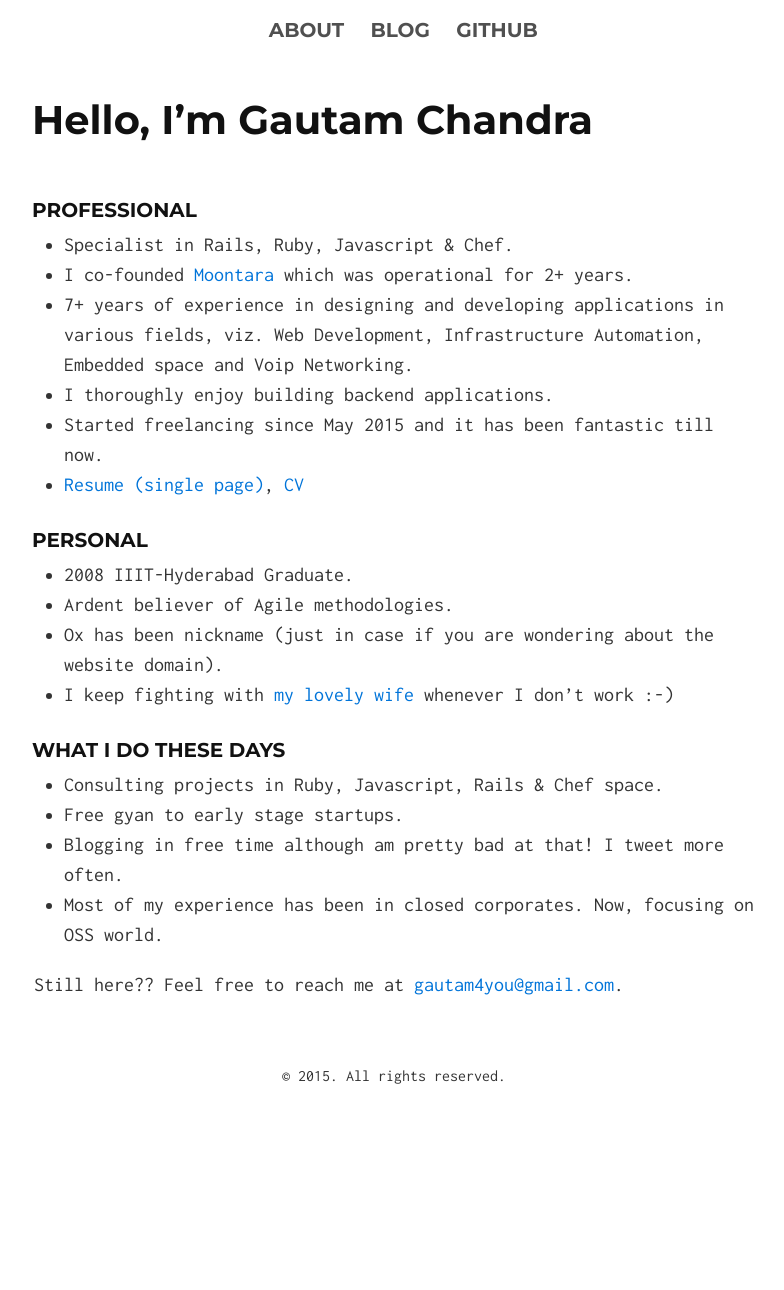
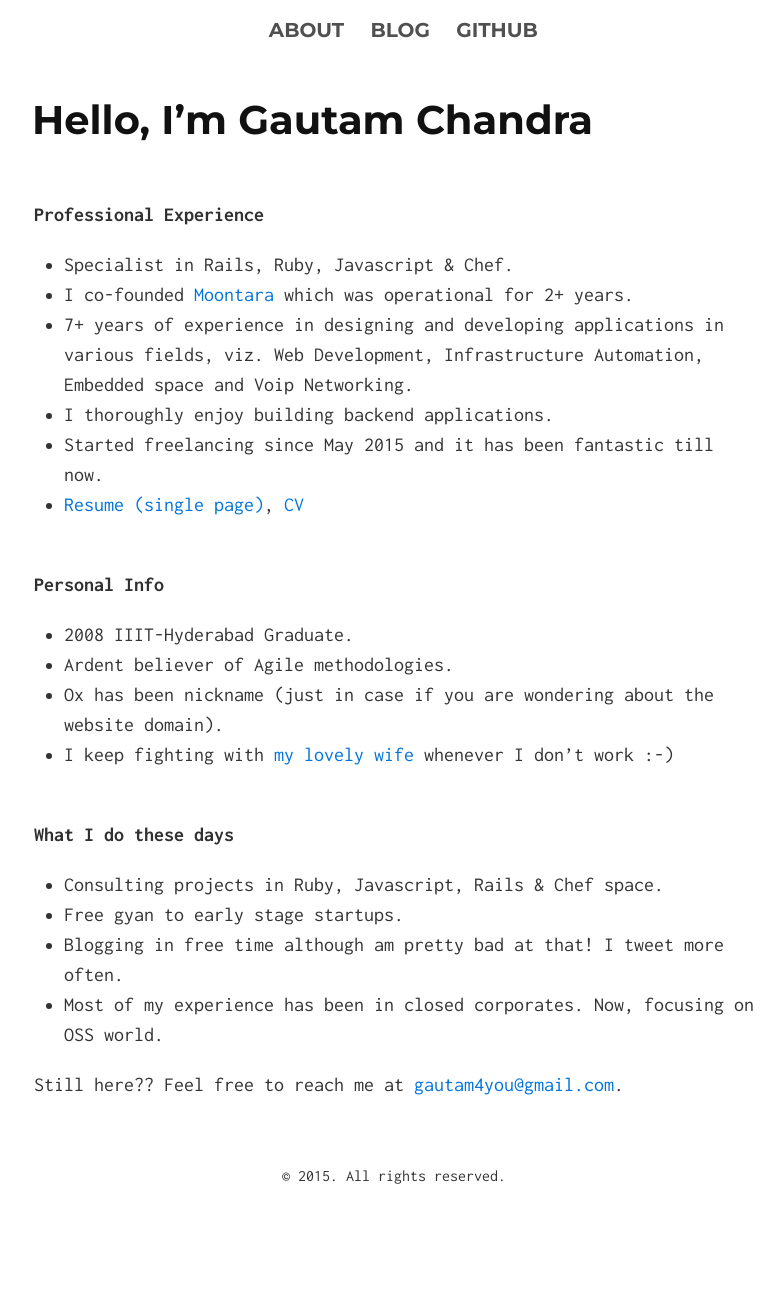
Before and after one commit to dhunnapotha/myblog, a Jekyll site: the page built from index.md, in a window 1280 px wide. Shown: the whole page, without its empty margins (246-1030 px from the left). Built offline with Jekyll 4.4.1, drawn with Linux system fonts in a browser that asks for light colours; before the commit the page ends 1190 px from its top, so only the background shows below that.

Commit message:
Updated few formattign of the page

```diff
--- a/index.md
+++ b/index.md
@@ -5,7 +5,8 @@ title: Ruby, Javascript, Rails & Chef Consultant, Software Architect, Co-Founder
 
 # Hello, I'm Gautam Chandra
 
-#### Professional
+**Professional Experience**
+
 * Specialist in Rails, Ruby, Javascript & Chef.
 * I co-founded [Moontara](https://www.linkedin.com/company/moontara-technovations-pvt-ltd) which was operational for 2+ years.
 * 7+ years of experience in designing and developing applications in various fields, viz. Web Development, Infrastructure Automation, Embedded space and Voip Networking.
@@ -13,15 +14,17 @@ title: Ruby, Javascript, Rails & Chef Consultant, Software Architect, Co-Founder
 * Started freelancing since May 2015 and it has been fantastic till now.
 * [Resume (single page)](docs/bullzye.pdf), [CV](docs/cv-dec27-2019.pdf)
 
+<br />
+**Personal Info**
 
-#### Personal
 * 2008 IIIT-Hyderabad Graduate.
 * Ardent believer of Agile methodologies.
 * Ox has been nickname (just in case if you are wondering about the website domain).
 * I keep fighting with [my lovely wife](https://twitter.com/dhunnapotha/status/663250116246044672) whenever I don't work :-)
 
+<br />
+**What I do these days**
 
-### What I do these days
 * Consulting projects in Ruby, Javascript, Rails & Chef space.
 * Free gyan to early stage startups.
 * Blogging in free time although am pretty bad at that! I tweet more often.
```
Also changed, not shown: 15 other files.
